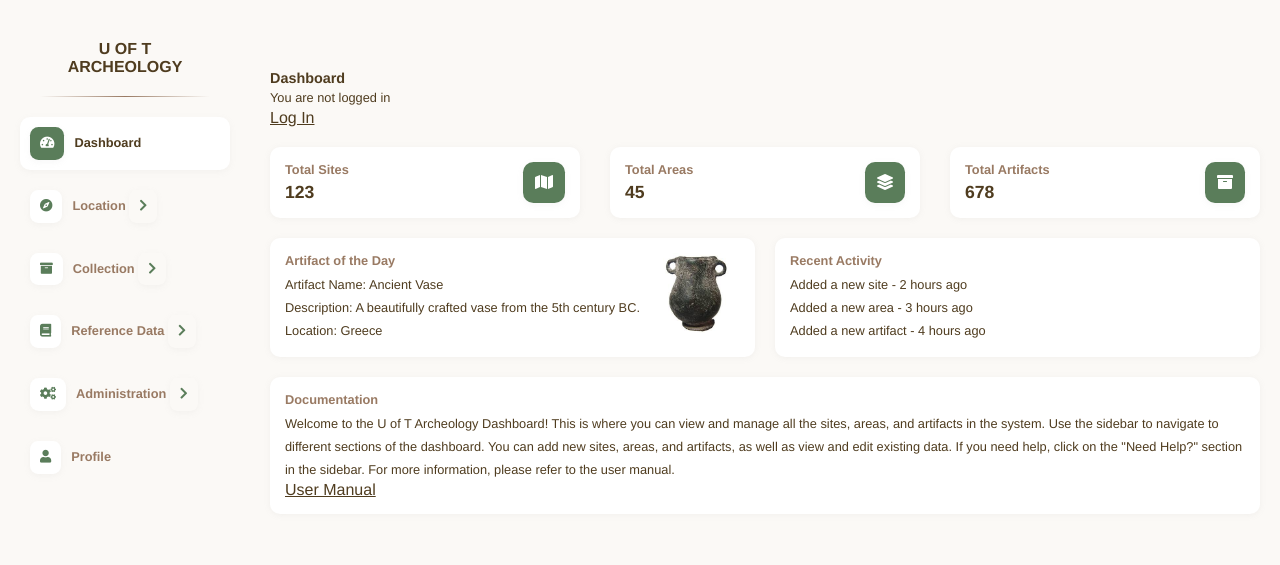
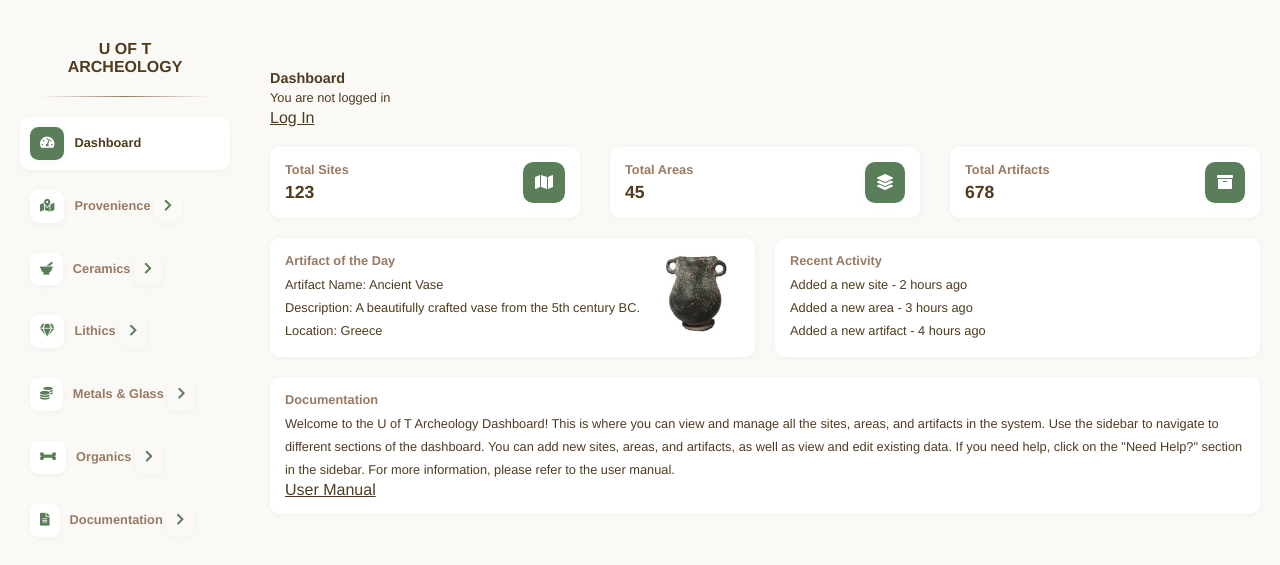
Before and after one commit to Kalshone/ArcheologyWeb, a Django app: page /dashboard/ in a window 1280 px wide. Shown: the top 565 px of the page. Run offline with Django 5.2, Linux system fonts and the light colour scheme.

Commit message:
add table types to sidebar categories

```diff
--- a/templates/home.html
+++ b/templates/home.html
@@ -19,57 +19,84 @@
         <i class="fas fa-tachometer-alt"></i>Dashboard
       </a>
 
-      <!-- Location -->
+      <!-- Provenience -->
       <div class="dropdown">
         <a href="#" class="dropdown-trigger">
-          <i class="fas fa-compass"></i>Location
+          <i class="fas fa-map-marked-alt"></i>Provenience
           <i class="fas fa-chevron-right"></i>
         </a>
         <div class="dropdown-content">
           <a href="{% url 'sites' %}"><i class="fas fa-map"></i>Sites</a>
-          <a href=""><i class="fas fa-layer-group"></i>Areas</a>
+          <a href="#"><i class="fas fa-layer-group"></i>Areas</a>
+          <a href="#"><i class="fas fa-th"></i>Loci</a>
+          <a href="#"><i class="fas fa-shopping-bag"></i>Bags</a>
+          <a href="#"><i class="fas fa-box"></i>Artifacts</a>
         </div>
       </div>
 
-      <!-- Collection -->
+      <!-- Ceramics -->
       <div class="dropdown">
         <a href="#" class="dropdown-trigger">
-          <i class="fas fa-archive"></i>Collection
+          <i class="fas fa-mortar-pestle"></i>Ceramics
           <i class="fas fa-chevron-right"></i>
         </a>
         <div class="dropdown-content">
-          <a href=""><i class="fas fa-mortar-pestle"></i>Pottery</a>
-          <a href=""><i class="fas fa-ring"></i>Other Artifacts</a>
+          <a href="#"><i class="fas fa-cube"></i>Pottery Main</a>
+          <a href="#"><i class="fas fa-circle"></i>Rims</a>
+          <a href="#"><i class="fas fa-square"></i>Bases</a>
+          <a href="#"><i class="fas fa-grip-lines"></i>Handles</a>
         </div>
       </div>
 
-      <!-- Reference Data -->
+      <!-- Lithics -->
       <div class="dropdown">
         <a href="#" class="dropdown-trigger">
-          <i class="fas fa-book"></i>Reference Data
+          <i class="fas fa-gem"></i>Lithics
           <i class="fas fa-chevron-right"></i>
         </a>
         <div class="dropdown-content">
-          <a href=""><i class="fas fa-mountain"></i>Soil Types</a>
-          <a href=""><i class="fas fa-boxes"></i>Material Types</a>
-          <a href=""><i class="fas fa-clock"></i>Time Periods</a>
+          <a href="#"><i class="fas fa-circle"></i>Cores</a>
+          <a href="#"><i class="fas fa-cut"></i>Blade/Flake Tools</a>
+          <a href="#"><i class="fas fa-shapes"></i>Debitage</a>
         </div>
       </div>
 
-      <!-- Administration -->
+      <!-- Metals & Glass -->
       <div class="dropdown">
         <a href="#" class="dropdown-trigger">
-          <i class="fas fa-cogs"></i>Administration
+          <i class="fas fa-coins"></i>Metals & Glass
           <i class="fas fa-chevron-right"></i>
         </a>
         <div class="dropdown-content">
-          <a href=""><i class="fas fa-exchange-alt"></i>Loans</a>
-          <a href=""><i class="fas fa-users"></i>Users</a>
-          <a href=""><i class="fas fa-key"></i>Permissions</a>
+          <a href="#"><i class="fas fa-hammer"></i>Metal Objects</a>
+          <a href="#"><i class="fas fa-wine-glass"></i>Glass</a>
+          <a href="#"><i class="fas fa-star"></i>Special Finds</a>
         </div>
       </div>
 
-      <a href=""><i class="fas fa-user"></i>Profile</a>
+      <!-- Organics -->
+      <div class="dropdown">
+        <a href="#" class="dropdown-trigger">
+          <i class="fas fa-bone"></i>Organics
+          <i class="fas fa-chevron-right"></i>
+        </a>
+        <div class="dropdown-content">
+          <a href="#"><i class="fas fa-skull"></i>Osteology</a>
+          <a href="#"><i class="fas fa-tools"></i>Worked Bone</a>
+        </div>
+      </div>
+
+      <!-- Documentation -->
+      <div class="dropdown">
+        <a href="#" class="dropdown-trigger">
+          <i class="fas fa-file-alt"></i>Documentation
+          <i class="fas fa-chevron-right"></i>
+        </a>
+        <div class="dropdown-content">
+          <a href="#"><i class="fas fa-camera"></i>Photos</a>
+          <a href="#"><i class="fas fa-handshake"></i>Loans</a>
+        </div>
+      </div>
     </div>
   </div>
 
```
Also changed, not shown: 1 other file.
